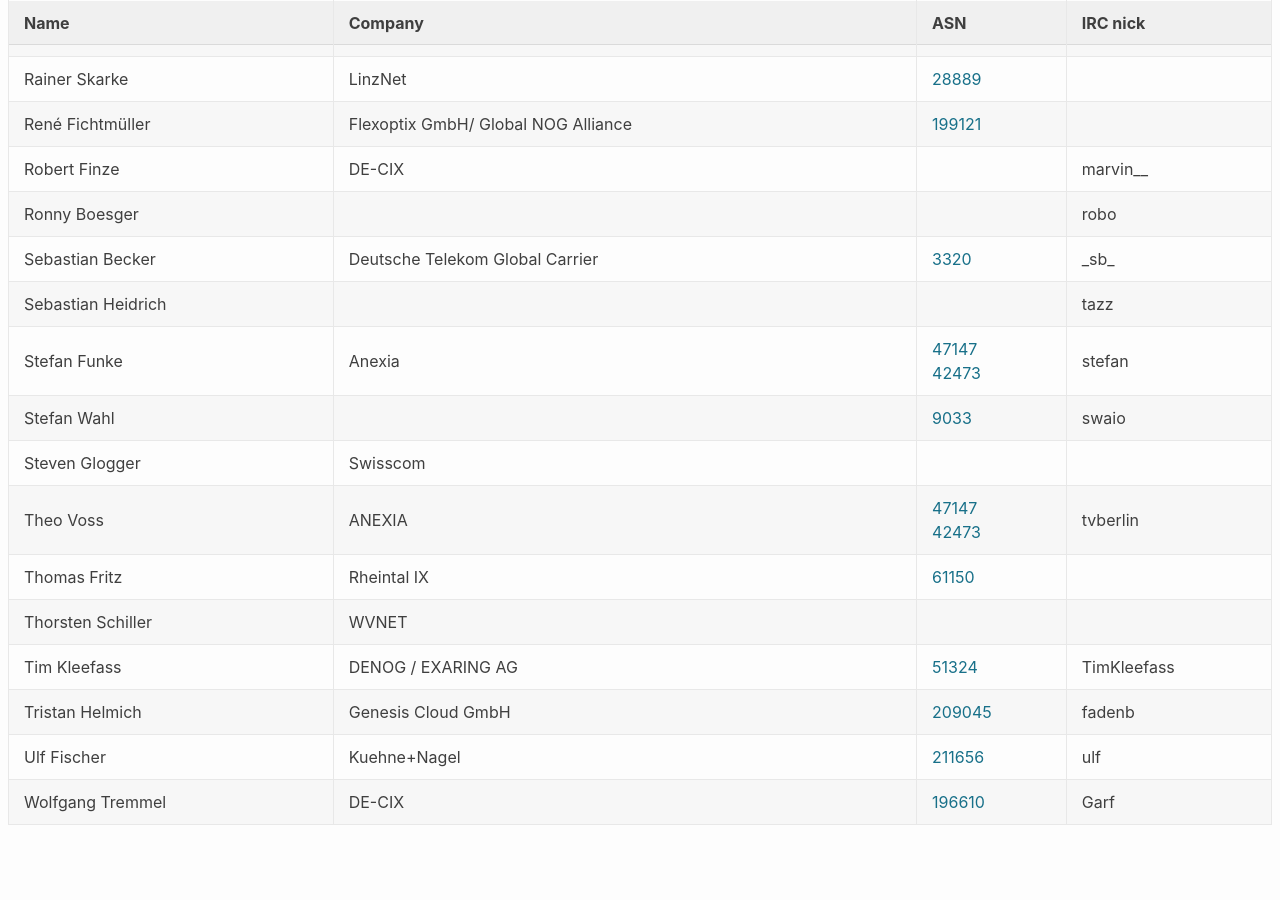
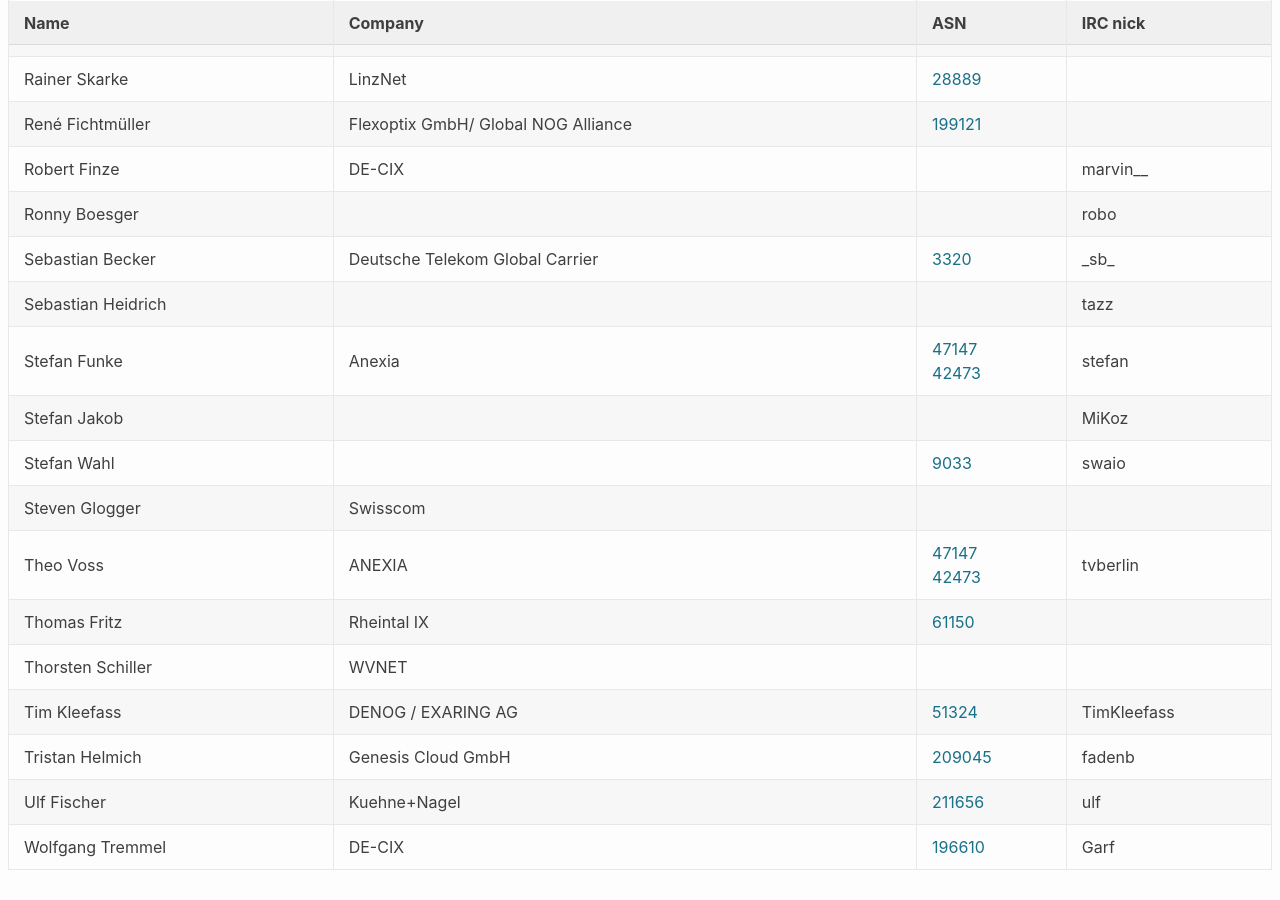
Before and after one commit to denog/pretix-attendeelist, a Jekyll site: the page built from index.markdown, in a window 1280 px wide and 900 px high, scrolled down 1665 px. Built offline with Jekyll 4.4.1, drawn with Linux system fonts in a browser that asks for light colours; before the commit the page ends 2520 px from its top, so only the background shows below that.

Commit message:
Latest data: Thu Mar 18 09:33:23 UTC 2021

```diff
--- a/_data/attendees_meetup_leader_2021-01.json
+++ b/_data/attendees_meetup_leader_2021-01.json
@@ -258,6 +258,12 @@
     "asn": "47147 42473"
   },
   {
+    "name": "Stefan Jakob",
+    "company": null,
+    "irc": "MiKoz",
+    "asn": null
+  },
+  {
     "name": "Stefan Wahl",
     "company": null,
     "irc": "swaio",
```
